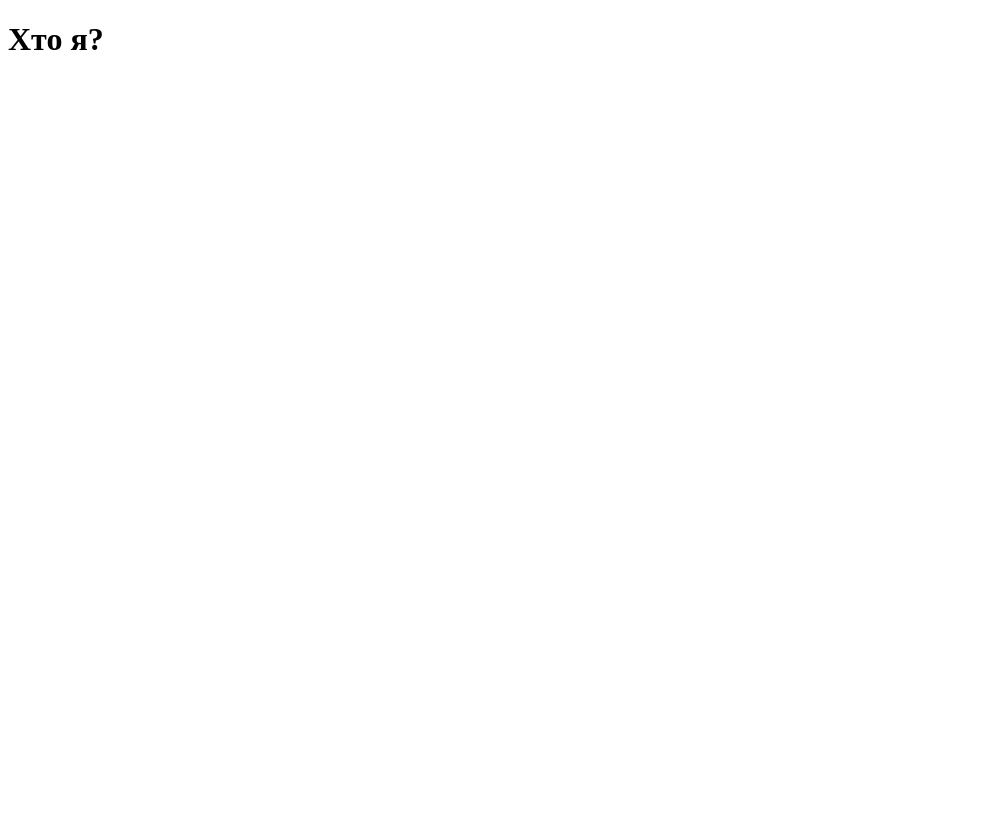
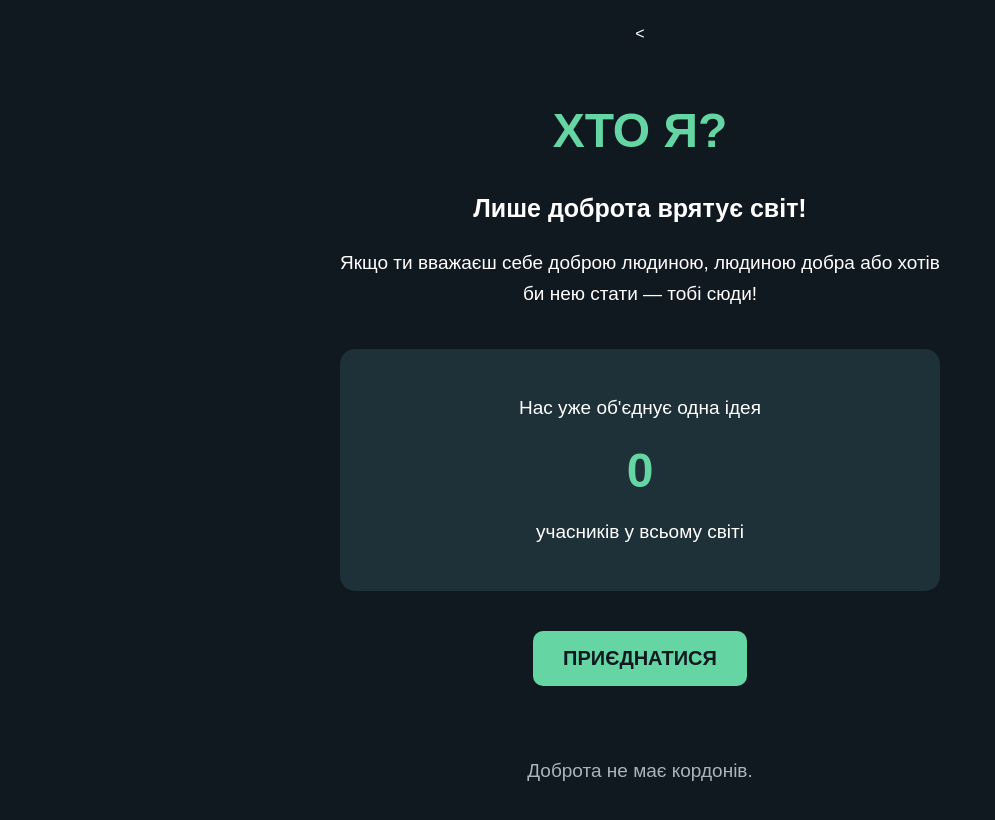
Before and after one commit to s27335636-sudo/hto-ya-, a plain HTML site: page index.html in a window 1280 px wide. Shown: the whole page, without its empty margins (0-995 px from the left). Drawn offline with Linux system fonts and the light colour scheme.

Commit message:
Update index.html

```diff
--- a/index.html
+++ b/index.html
@@ -1,9 +1,85 @@
+<
 <!DOCTYPE html>
-<html>
+<html lang="uk">
 <head>
+<meta charset="UTF-8">
+<meta name="viewport" content="width=device-width, initial-scale=1.0">
 <title>Хто я?</title>
+<style>
+body {
+  margin: 0;
+  padding: 25px;
+  font-family: Arial, sans-serif;
+  background: #101820;
+  color: white;
+  text-align: center;
+}
+.container {
+  max-width: 600px;
+  margin: 60px auto;
+}
+h1 {
+  font-size: 48px;
+  color: #65d6a3;
+}
+h2 {
+  font-size: 25px;
+  line-height: 1.5;
+}
+p {
+  font-size: 19px;
+  line-height: 1.6;
+}
+.counter {
+  margin: 40px 0;
+  padding: 25px;
+  background: #1e3038;
+  border-radius: 15px;
+}
+.number {
+  font-size: 48px;
+  color: #65d6a3;
+  font-weight: bold;
+}
+button {
+  background: #65d6a3;
+  color: #101820;
+  border: none;
+  border-radius: 10px;
+  padding: 16px 30px;
+  font-size: 20px;
+  font-weight: bold;
+}
+footer {
+  margin-top: 70px;
+  color: #aab5bb;
+}
+</style>
 </head>
 <body>
-<h1>Хто я?</h1>
+<div class="container">
+  <h1>ХТО Я?</h1>
+  <h2>Лише доброта врятує світ!</h2>
+
+  <p>
+    Якщо ти вважаєш себе доброю людиною,
+    людиною добра або хотів би нею стати —
+    тобі сюди!
+  </p>
+
+  <div class="counter">
+    <p>Нас уже об'єднує одна ідея</p>
+    <div class="number">0</div>
+    <p>учасників у всьому світі</p>
+  </div>
+
+  <button onclick="alert('Незабаром тут з’явиться реєстрація!')">
+    ПРИЄДНАТИСЯ
+  </button>
+
+  <footer>
+    <p>Доброта не має кордонів.</p>
+  </footer>
+</div>
 </body>
 </html>
```
